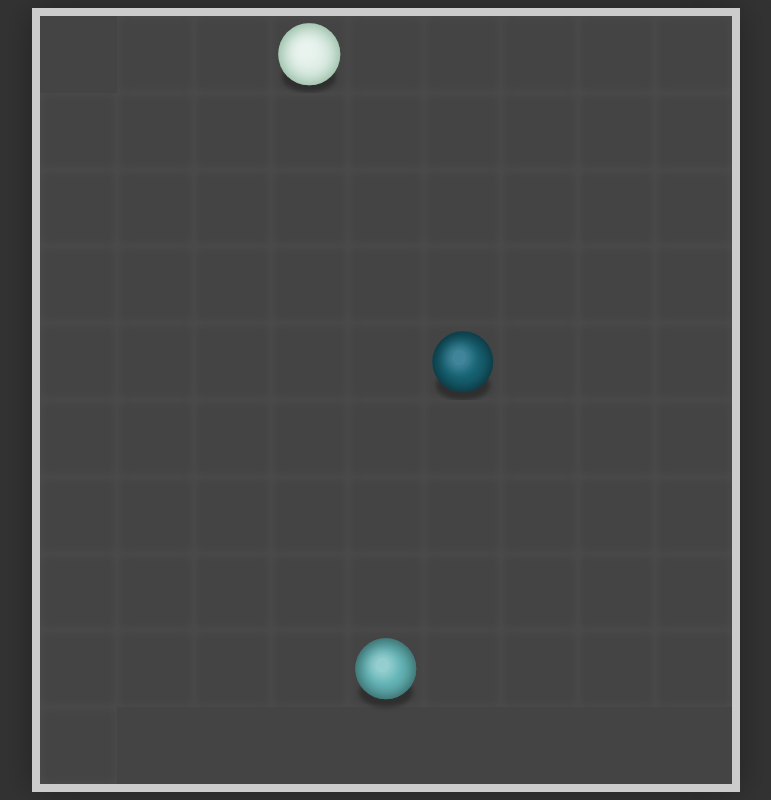
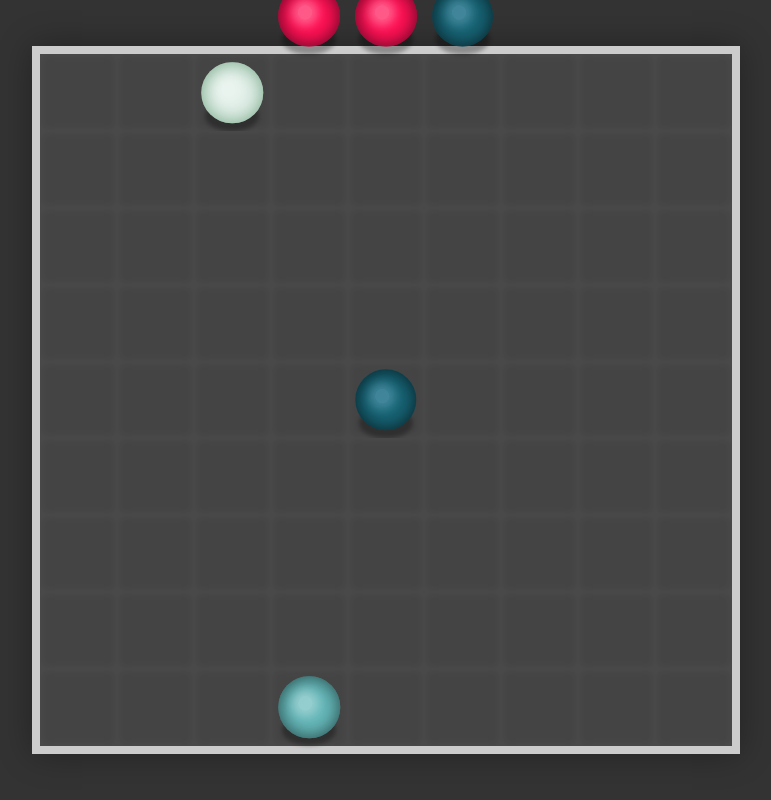
Before and after one commit to abeluzhenko/jelly-lines, an Angular app: page / in a window 1280 px wide. Shown: the whole page, without its empty margins (254-1025 px from the left). Built offline with nearby package versions, Linux system fonts and the light colour scheme.

Commit message:
Add ui styles

```diff
--- a/src/app/grid/grid.component.ts
+++ b/src/app/grid/grid.component.ts
@@ -4,13 +4,13 @@ import { GridService, ITurnData, IGridAnimation, GridAnimationType } from '../gr
 import { ICell } from '../cell/cell.model';
 import { Grid } from '../grid.model';
 import { BallComponent } from '../ball/ball.component';
-import { IBall } from '../ball/ball.model';
+import { IBall, BallColor } from '../ball/ball.model';
 import { cellBallAnimation, MOVING_DURATION } from './grid.animations';
 
 @Component({
   selector: 'app-grid',
   template: `
-    <app-ui [data]=""></app-ui>
+    <app-ui [data]="data"></app-ui>
     <app-cell
       *ngFor="let cell of data.cells"
       [data]="cell"
@@ -32,7 +32,19 @@ import { cellBallAnimation, MOVING_DURATION } from './grid.animations';
 })
 export class GridComponent implements OnInit {
 
-  public data: ITurnData;
+  private _data: ITurnData;
+
+  public set data(value: ITurnData) {
+    this._data = {
+      cells: value.cells
+    };
+    if (value.nextColors) {
+      this._data.nextColors = value.nextColors;
+    }
+  }
+  public get data(): ITurnData {
+    return this._data;
+  }
 
   @ViewChild('animatedBall') animatedBall: BallComponent;
   public animatedData: IBall;
@@ -53,8 +65,8 @@ export class GridComponent implements OnInit {
     this._gridService.input$.next({ cells: this.data.cells, cell });
   }
 
-  private turn(cells: ICell[]) {
-    this._gridService.input$.next({ cells });
+  private turn(cells: ICell[], nextColors?: BallColor[]) {
+    this._gridService.input$.next({ cells, nextColors });
   }
 
   private processAnimation(data: IGridAnimation) {
@@ -65,7 +77,8 @@ export class GridComponent implements OnInit {
       this.animatedData = ballData;
       player.onDone(() => {
         this.animatedData = null;
-        this.turn(this.data.cells);
+        // console.log(this.data.nextColors);
+        this.turn(this.data.cells, this.data.nextColors);
       });
       player.play();
     }
--- a/src/app/ui/ui.component.scss
+++ b/src/app/ui/ui.component.scss
@@ -0,0 +1,18 @@
+:host {
+  position: absolute;
+  top: 0;
+  left: 50%;
+  transform: translate(-50%, -100%);
+  z-index: 2;
+  pointer-events: none;
+}
+
+.ui__colors {
+  display: flex;
+  flex-flow: row;
+}
+
+.ui__ball {
+  width: var(--ball-size);
+  height: var(--ball-size);
+}
--- a/src/app/ui/ui.component.ts
+++ b/src/app/ui/ui.component.ts
@@ -6,7 +6,7 @@ import { IBall, BallState } from '../ball/ball.model';
   selector: 'app-ui',
   template: `
     <div class="ui__colors">
-      <app-ball *ngFor="let ball of balls" [data]="ball"></app-ball>
+      <app-ball class="ui__ball" *ngFor="let ball of balls" [data]="ball"></app-ball>
     </div>
     <div class="ui__score">{{ data?.score }}</div>
   `,
@@ -18,8 +18,10 @@ export class UiComponent implements OnInit {
   public balls: IBall[];
 
   @Input() set data(value: IUIData) {
-    this.balls = value.nextColors.map((color, i) =>
-    ({ id: i, color, state: BallState.idle }));
+    if (value.nextColors) {
+      this.balls = value.nextColors.map((color, i) =>
+        ({ id: i, color, state: BallState.idle }));
+    }
     this._data = value;
   }
 
```
